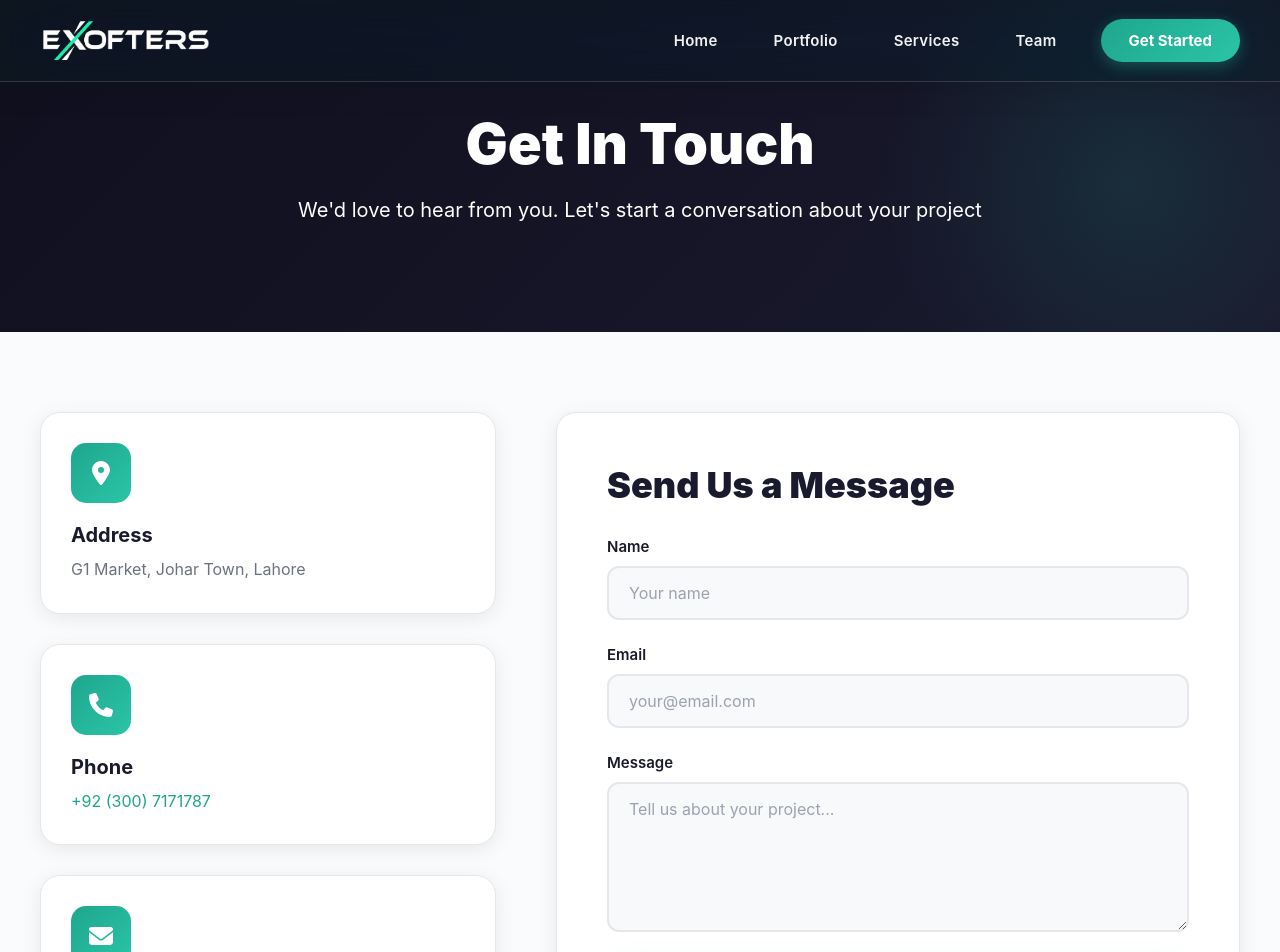
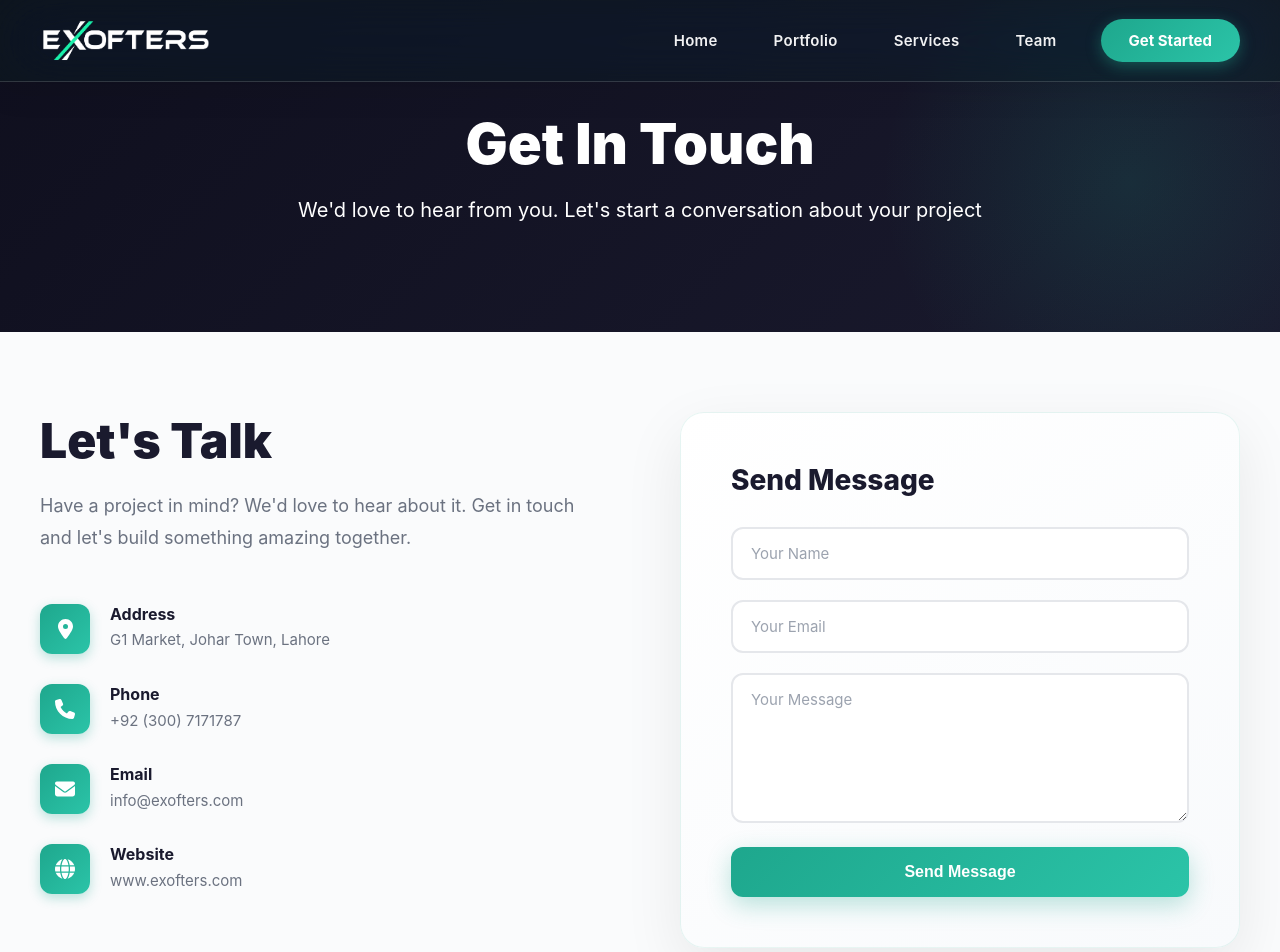
Before and after one commit to adeelshhid/Exofters-Web, a React (Create React App) app: page /Exofters-Web/contact in a window 1280 px wide. Shown: the top 952 px of the page. Built offline with nearby package versions, Linux system fonts and the light colour scheme.

Commit message:
2.0 done

```diff
--- a/src/Components/Contact Us/Contact.css
+++ b/src/Components/Contact Us/Contact.css
@@ -48,12 +48,32 @@
   margin: 0 auto;
   padding: 80px 40px;
   display: grid;
-  grid-template-columns: 1fr 1.5fr;
-  gap: 60px;
-  position: relative;
+  grid-template-columns: 1fr 1fr;
+  gap: 80px;
+  align-items: start;
 }
 
 
+
+.contact-left {
+  position: sticky;
+  top: 120px;
+}
+
+.contact-info-section h2 {
+  font-size: 48px;
+  font-weight: 900;
+  color: var(--dark);
+  margin-bottom: 20px;
+  line-height: 1.2;
+}
+
+.contact-info-section > p {
+  font-size: 18px;
+  color: var(--gray);
+  line-height: 1.8;
+  margin-bottom: 50px;
+}
 
 .contact-info {
   display: flex;
@@ -61,53 +81,55 @@
   gap: 30px;
 }
 
-.info-card {
-  background: var(--white);
-  padding: 30px;
-  border-radius: 20px;
-  box-shadow: 0 4px 20px rgba(0, 0, 0, 0.08);
-  transition: all 0.6s cubic-bezier(0.34, 1.56, 0.64, 1);
-  border: 1px solid #e5e7eb;
+.info-item {
+  display: flex;
+  gap: 20px;
+  align-items: flex-start;
+  transition: all 0.4s ease;
 }
 
-.info-card:hover {
-  transform: translateY(-8px) scale(1.02);
-  box-shadow: 0 15px 40px rgba(30, 167, 141, 0.2);
-  border-color: var(--primary);
-  background: linear-gradient(145deg, #ffffff 0%, rgba(230, 247, 244, 0.2) 100%);
+.info-item:hover {
+  transform: translateX(5px);
 }
 
 .info-icon {
-  width: 60px;
-  height: 60px;
+  width: 50px;
+  height: 50px;
   background: linear-gradient(135deg, var(--primary), var(--primary-light));
-  border-radius: 15px;
+  border-radius: 12px;
   display: flex;
   align-items: center;
   justify-content: center;
-  font-size: 24px;
+  font-size: 20px;
   color: var(--white);
-  margin-bottom: 20px;
+  flex-shrink: 0;
   transition: all 0.6s cubic-bezier(0.34, 1.56, 0.64, 1);
+  box-shadow: 0 4px 12px rgba(30, 167, 141, 0.3);
 }
 
-.info-card:hover .info-icon {
-  transform: scale(1.1) rotate(-5deg);
-  box-shadow: 0 8px 24px rgba(30, 167, 141, 0.4);
+.info-item:hover .info-icon {
+  transform: scale(1.1) rotate(5deg);
+  box-shadow: 0 8px 20px rgba(30, 167, 141, 0.5);
 }
 
-.info-card h3 {
-  font-size: 20px;
+.info-text h4 {
+  font-size: 16px;
   font-weight: 700;
   color: var(--dark);
-  margin-bottom: 10px;
+  margin-bottom: 6px;
 }
 
-.info-card p {
-  font-size: 16px;
+.info-text p,
+.info-text a {
+  font-size: 15px;
   color: var(--gray);
-  line-height: 1.6;
   margin: 0;
+  text-decoration: none;
+  transition: color 0.3s ease;
+}
+
+.info-text a:hover {
+  color: var(--primary);
 }
 
 .info-card a {
@@ -120,42 +142,38 @@
   color: var(--primary-dark);
 }
 
-.contact-form-container {
-  background: var(--white);
-  padding: 50px;
-  border-radius: 20px;
-  box-shadow: 0 4px 20px rgba(0, 0, 0, 0.08);
-  border: 1px solid #e5e7eb;
+.contact-right {
+  position: relative;
 }
 
-.contact-form-container h2 {
-  font-size: 36px;
-  font-weight: 900;
+.contact-form-container {
+  background: linear-gradient(145deg, #ffffff 0%, #f8fafc 100%);
+  padding: 50px;
+  border-radius: 24px;
+  box-shadow: 0 20px 60px rgba(0, 0, 0, 0.08);
+  border: 1px solid rgba(30, 167, 141, 0.1);
+}
+
+.contact-form-container h3 {
+  font-size: 28px;
+  font-weight: 800;
   color: var(--dark);
   margin-bottom: 30px;
 }
 
 .form-group {
-  margin-bottom: 25px;
-}
-
-.form-group label {
-  display: block;
-  font-size: 15px;
-  font-weight: 600;
-  color: var(--dark);
-  margin-bottom: 10px;
+  margin-bottom: 20px;
 }
 
 .form-control {
   width: 100%;
-  padding: 15px 20px;
+  padding: 15px 18px;
   border: 2px solid #e5e7eb;
   border-radius: 12px;
-  font-size: 16px;
+  font-size: 15px;
   transition: all 0.3s ease;
   font-family: inherit;
-  background: var(--light);
+  background: var(--white);
   color: var(--dark);
 }
 
@@ -166,8 +184,7 @@
 .form-control:focus {
   outline: none;
   border-color: var(--primary);
-  box-shadow: 0 0 0 4px rgba(30, 167, 141, 0.1);
-  background: var(--white);
+  box-shadow: 0 0 0 3px rgba(30, 167, 141, 0.1);
 }
 
 textarea.form-control {
@@ -175,40 +192,30 @@ textarea.form-control {
   min-height: 150px;
 }
 
+.error-text {
+  color: #991b1b;
+  font-size: 13px;
+  margin-top: 6px;
+  display: block;
+}
+
 .submit-btn {
   width: 100%;
-  padding: 18px;
+  padding: 16px;
   background: linear-gradient(135deg, var(--primary), var(--primary-light));
   color: var(--white);
   border: none;
   border-radius: 12px;
-  font-size: 18px;
+  font-size: 16px;
   font-weight: 700;
   cursor: pointer;
-  transition: all 0.6s cubic-bezier(0.34, 1.56, 0.64, 1);
-  box-shadow: 0 10px 30px rgba(30, 167, 141, 0.2);
-  position: relative;
-  overflow: hidden;
-}
-
-.submit-btn::before {
-  content: '';
-  position: absolute;
-  top: 0;
-  left: -100%;
-  width: 100%;
-  height: 100%;
-  background: linear-gradient(90deg, transparent, rgba(255, 255, 255, 0.3), transparent);
-  transition: left 0.6s;
-}
-
-.submit-btn:hover::before {
-  left: 100%;
+  transition: all 0.4s ease;
+  box-shadow: 0 8px 24px rgba(30, 167, 141, 0.3);
 }
 
 .submit-btn:hover {
-  transform: translateY(-3px) scale(1.02);
-  box-shadow: 0 20px 50px rgba(30, 167, 141, 0.4);
+  transform: translateY(-2px);
+  box-shadow: 0 12px 32px rgba(30, 167, 141, 0.4);
 }
 
 .submit-btn:disabled {
@@ -240,6 +247,29 @@ textarea.form-control {
 @media (max-width: 1024px) {
   .contact-content {
     grid-template-columns: 1fr;
+    gap: 60px;
+  }
+
+  .contact-left {
+    position: static;
+  }
+
+  .contact-info-section h2 {
+    font-size: 36px;
+  }
+}
+
+@media (max-width: 768px) {
+  .contact-content {
+    padding: 60px 20px;
+  }
+
+  .contact-form-container {
+    padding: 40px 30px;
+  }
+
+  .contact-info-section h2 {
+    font-size: 32px;
   }
 }
 
--- a/src/Components/Contact Us/Contact.js
+++ b/src/Components/Contact Us/Contact.js
@@ -67,25 +67,35 @@ export const Contact = () => {
         <p>We'd love to hear from you. Let's start a conversation about your project</p>
       </div>
 
+
+
       <div className="contact-content">
+        <div className="contact-left">
+          <div className="contact-info-section">
+            <h2>Let's Talk</h2>
+            <p>Have a project in mind? We'd love to hear about it. Get in touch and let's build something amazing together.</p>
             <div className="contact-info">
               {contactInfo.map((info, index) => (
-            <div key={index} className="info-card">
+                <div key={index} className="info-item">
                   <div className="info-icon">
                     <FontAwesomeIcon icon={info.icon} />
                   </div>
-              <h3>{info.title}</h3>
+                  <div className="info-text">
+                    <h4>{info.title}</h4>
                     {info.link ? (
-                <p><a href={info.link}>{info.content}</a></p>
+                      <a href={info.link}>{info.content}</a>
                     ) : (
                       <p>{info.content}</p>
                     )}
                   </div>
+                </div>
               ))}
             </div>
-
+          </div>
+        </div>
+        <div className="contact-right">
           <div className="contact-form-container">
-          <h2>Send Us a Message</h2>
+            <h3>Send Message</h3>
             {status.message && (
               <div className={status.type === "success" ? "success-message" : "error-message"}>
                 {status.message}
@@ -93,36 +103,33 @@ export const Contact = () => {
             )}
             <form onSubmit={handleSubmit}>
               <div className="form-group">
-              <label>Name</label>
                 <input
                   type="text"
                   className="form-control"
                   value={form.name}
                   onChange={(e) => setField("name", e.target.value)}
-                placeholder="Your name"
+                  placeholder="Your Name"
                 />
-              {errors.name && <small style={{ color: "#991b1b" }}>{errors.name}</small>}
+                {errors.name && <small className="error-text">{errors.name}</small>}
               </div>
               <div className="form-group">
-              <label>Email</label>
                 <input
                   type="email"
                   className="form-control"
                   value={form.email}
                   onChange={(e) => setField("email", e.target.value)}
-                placeholder="your@email.com"
+                  placeholder="Your Email"
                 />
-              {errors.email && <small style={{ color: "#991b1b" }}>{errors.email}</small>}
+                {errors.email && <small className="error-text">{errors.email}</small>}
               </div>
               <div className="form-group">
-              <label>Message</label>
                 <textarea
                   className="form-control"
                   value={form.message}
                   onChange={(e) => setField("message", e.target.value)}
-                placeholder="Tell us about your project..."
+                  placeholder="Your Message"
                 />
-              {errors.message && <small style={{ color: "#991b1b" }}>{errors.message}</small>}
+                {errors.message && <small className="error-text">{errors.message}</small>}
               </div>
               <button type="submit" className="submit-btn" disabled={loading}>
                 {loading ? "Sending..." : "Send Message"}
@@ -131,5 +138,6 @@ export const Contact = () => {
           </div>
         </div>
       </div>
+    </div>
   );
 };
```
Lines whose indentation alone changed are shown as unchanged.
